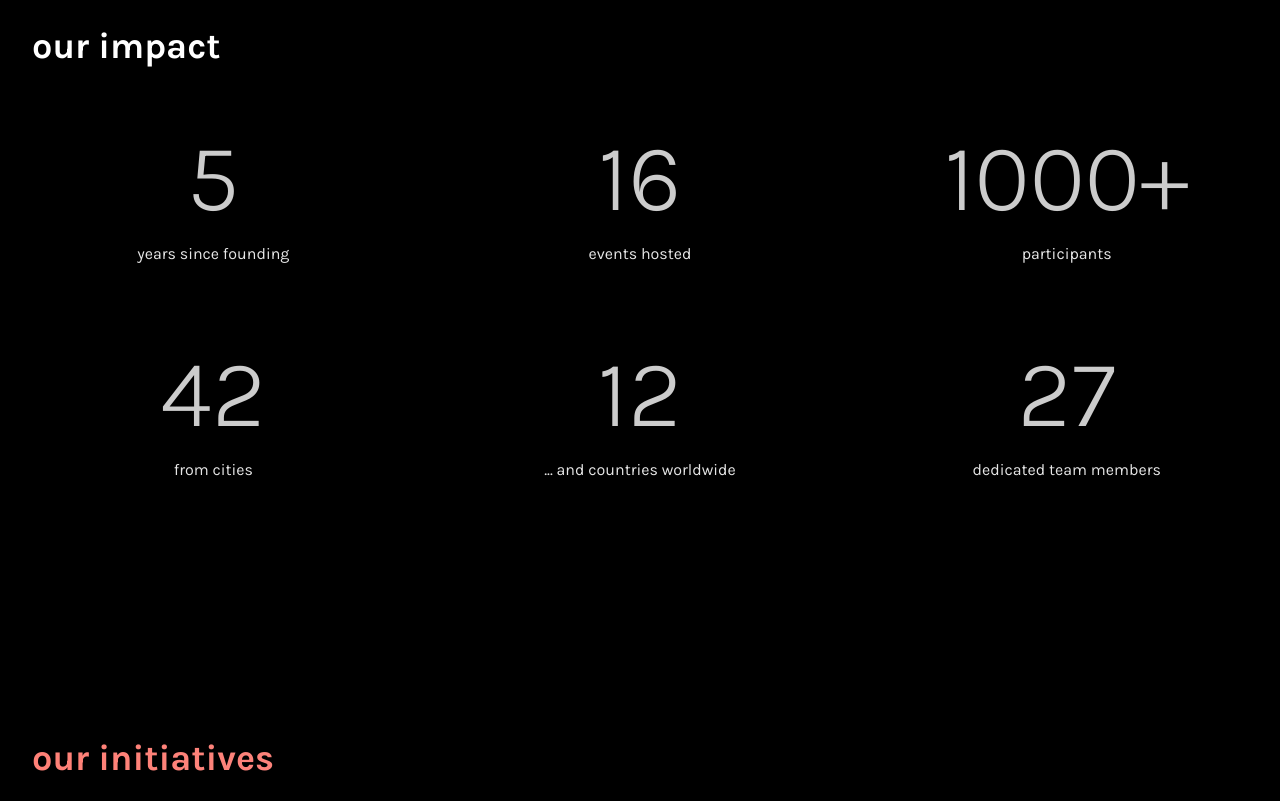
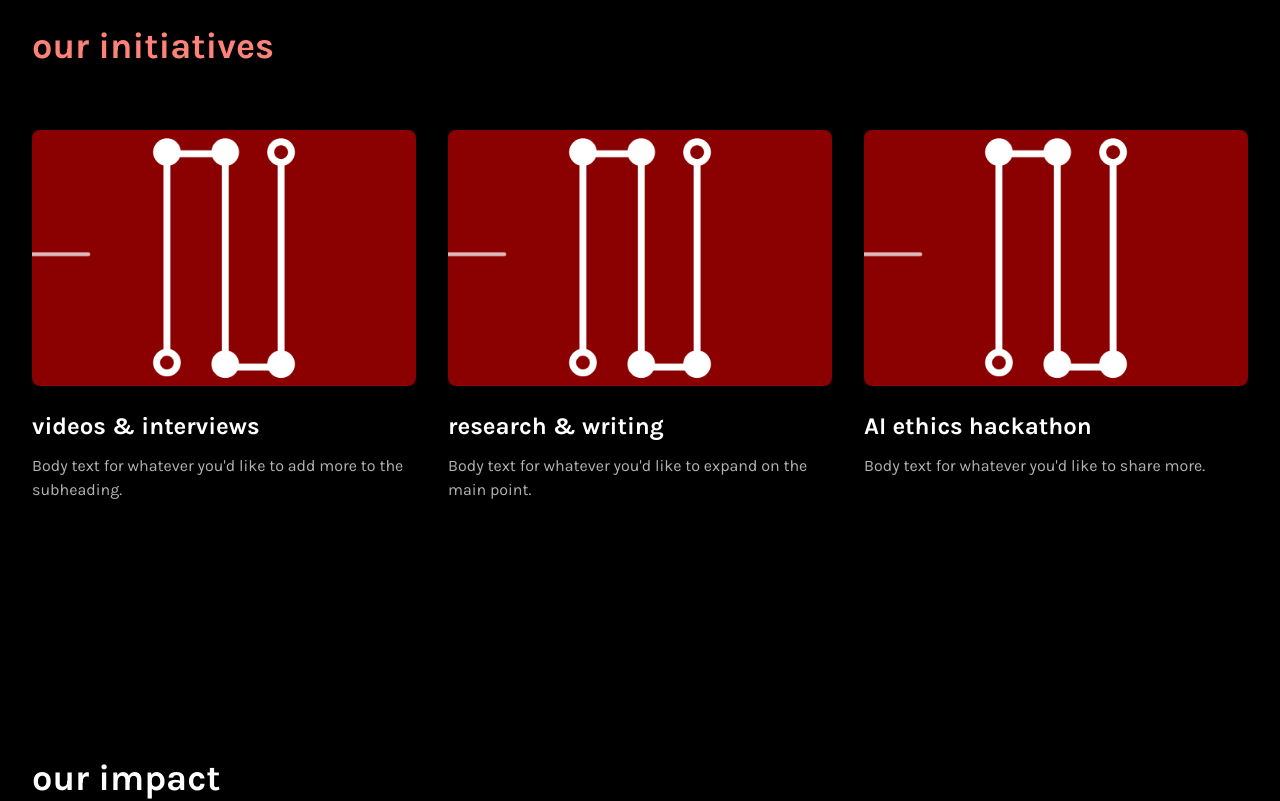
Before and after one commit to illuminaite/illuminaite.github.io, a Next.js app: page / in a window 1280 px wide. Shown: the part 1440-2241 px from the top of the page. Built offline with nearby package versions, Linux system fonts and the light colour scheme; some icons are missing.

Commit message:
Switched components to correct order.

```diff
--- a/app/page.tsx
+++ b/app/page.tsx
@@ -13,8 +13,8 @@ export default function Home() {
         <Navbar />
         <Hero />
         <About />
+        <Initiatives />
         <Impact />
-      <Initiatives />
         <Articles />
         <Contact />
         <Footer />
```
Lines whose indentation alone changed are shown as unchanged.
